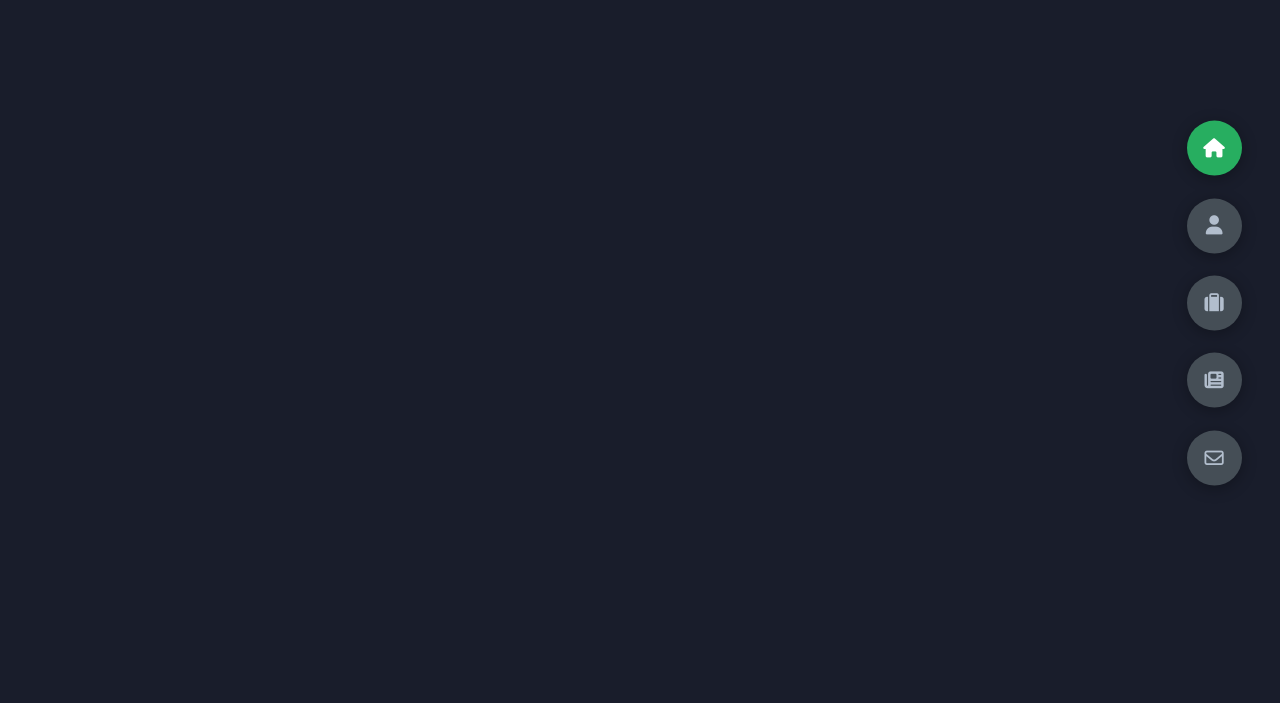
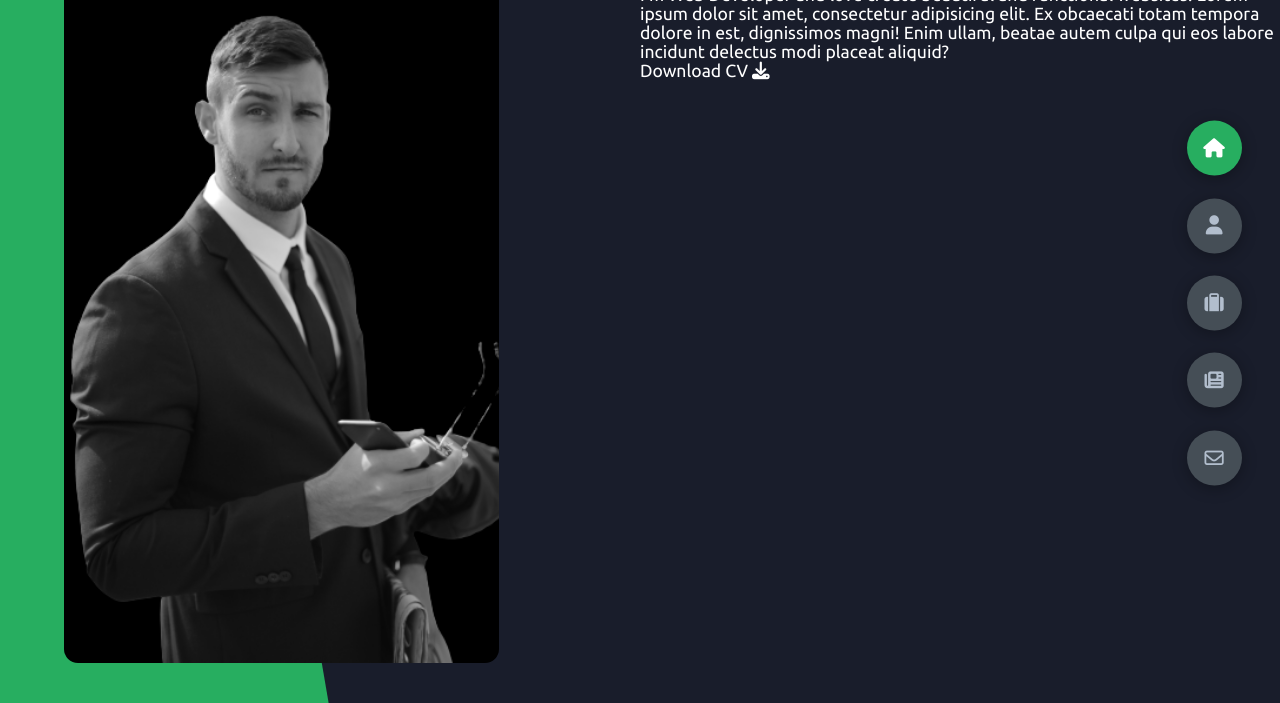
Before and after one commit to MiUlon/portfolio-website-1.4, a plain HTML site: page index.html in a window 1280 px wide. Shown: the part 97-800 px from the top of the page. Drawn offline with Linux system fonts and the light colour scheme.

Commit message:
implemented right part of header

```diff
--- a/index.html
+++ b/index.html
@@ -13,8 +13,34 @@
         crossorigin="anonymous" referrerpolicy="no-referrer" />
     <title>Portfolio</title>
 </head>
+
 <body class="main-content">
-    <header class="header section sec1 active" id="home"></header>
+    <header class="header section sec1 active" id="home">
+        <div class="header-content">
+            <div class="left-header">
+                <div class="h-shape"></div>
+                <div class="image">
+                    <img src="img/hero.png" alt="hero">
+                </div>
+            </div>
+            <div class="right-header">
+                <h1 class="name">
+                    Hi! My name is <span>Vardis Pavardis</span>.
+                    A Web Developer!
+                </h1>
+                <p>
+                    I'm Web Developer and love create beautiful and functional websites!
+                    Lorem ipsum dolor sit amet, consectetur adipisicing elit. Ex obcaecati totam tempora dolore in est,
+                    dignissimos magni! Enim ullam, beatae autem culpa qui eos labore incidunt delectus modi placeat
+                    aliquid?
+                </p>
+                <a href="" class="main-btn">
+                    <span class="btn-text">Download CV</span>
+                    <span class="btn-icon"><i class="fas fa-download"></i></span>
+                </a>
+            </div>
+        </div>
+    </header>
 
     <main>
         <section class="section sec2 about" id="about"></section>
@@ -43,4 +69,5 @@
 
     <script src="app.js"></script>
 </body>
+
 </html>
--- a/styles/styles.scss
+++ b/styles/styles.scss
@@ -53,38 +53,48 @@ section {
 
 .section {
     transform: translateY(-100%) scale(0);
-    color: var(--color-primary);
+    color: var(--color-white);
     transition: all .4s ease-in-out;
 }
 
 .sec1 {
     display: none;
     transform: translateY(0) scale(1);
-    background-color: #39b3f0;
 }
 
 .sec2 {
     display: none;
     transform: translateY(0) scale(1);
-    background-color: #39b3f0;
 }
 
 .sec3 {
     display: none;
     transform: translateY(0) scale(1);
-    background-color: #39b3f0;
 }
 
 .sec4 {
     display: none;
     transform: translateY(0) scale(1);
-    background-color: #39b3f0;
 }
 
 .sec5 {
     display: none;
     transform: translateY(0) scale(1);
-    background-color: #39b3f0;
+}
+
+.active {
+    display: block;
+    animation: scaleAnim 1s ease-in-out;
+
+    @keyframes scaleAnim {
+        0% {
+            transform: translateY(-100%) scaleY(0);
+        }
+
+        100% {
+            transform: translateY(0%) scaleY(1);
+        }
+    }
 }
 
 .controls {
@@ -95,6 +105,7 @@ section {
     display: flex;
     flex-direction: column;
     align-items: center;
+    justify-content: center;
     transform: translateY(-50%);
 
     .active-btn {
@@ -126,3 +137,48 @@ section {
         }
     }
 }
+
+.header-content {
+    display: grid;
+    grid-template-columns: repeat(2, 1fr);
+    min-height: 100vh;
+
+    .left-header {
+        display: flex;
+        align-items: center;
+        position: relative;
+
+        .h-shape {
+            transition: all .4s ease-in-out;
+            width: 65%;
+            height: 100%;
+            background-color: var(--color-secondary);
+            position: absolute;
+            left: 0;
+            top: 0;
+            z-index: -1;
+            clip-path: polygon(0 0, 46% 0, 79% 100%, 0% 100%);
+        }
+
+        .image {
+            border-radius: var(--br-sm-2);
+            height: 90%;
+            width: 68%;
+            margin-left: 4rem;
+            background-color: var(--color-black);
+            transition: all .4s ease-in-out;
+
+            img {
+                width: 100%;
+                height: 100%;
+                object-fit: cover;
+                transition: all .4s ease-in-out;
+                filter: grayscale(100%);
+
+                &:hover {
+                    filter: grayscale(0%);
+                }
+            }
+        }
+    }
+}
```
Also changed, not shown: styles/styles.css, 1 other file.
